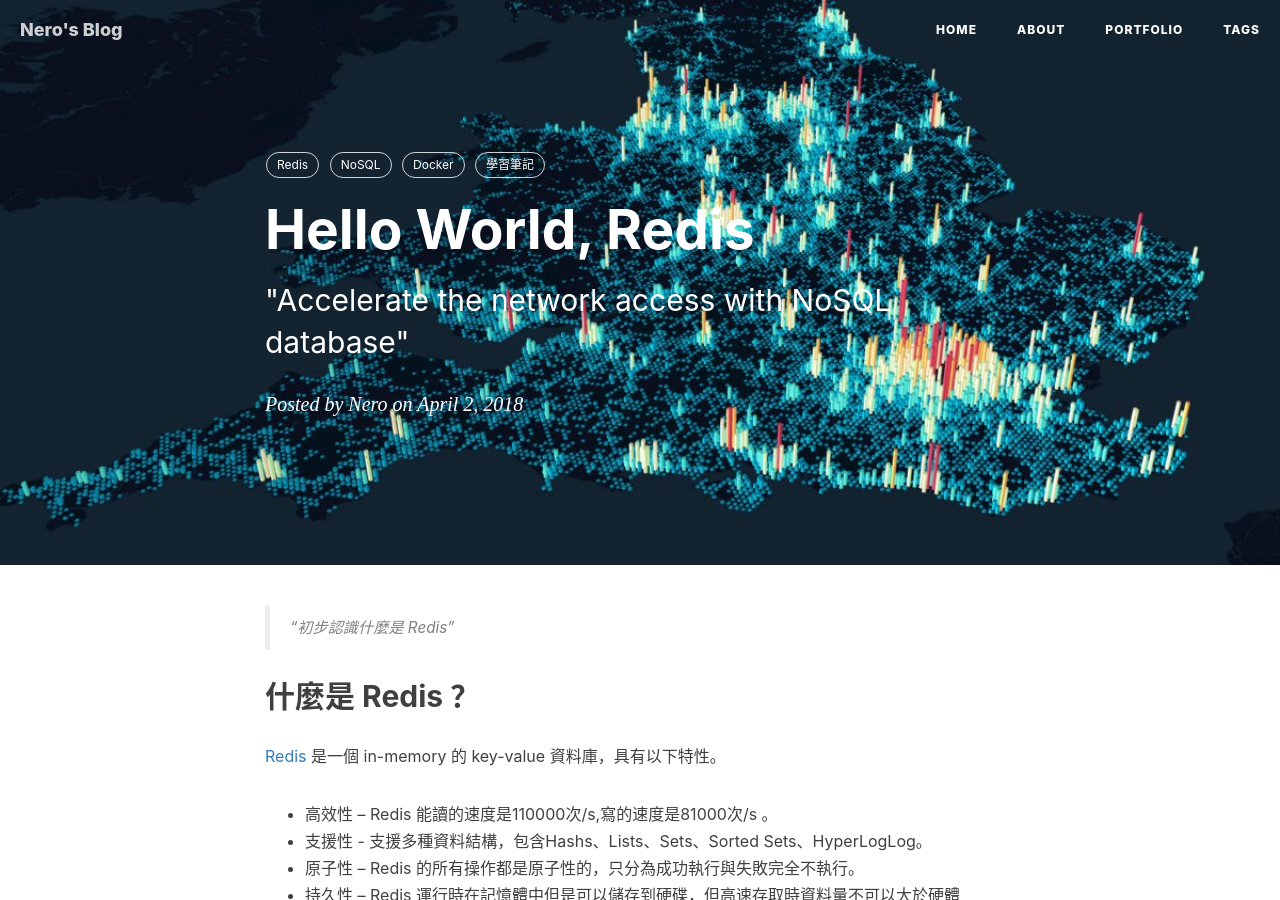
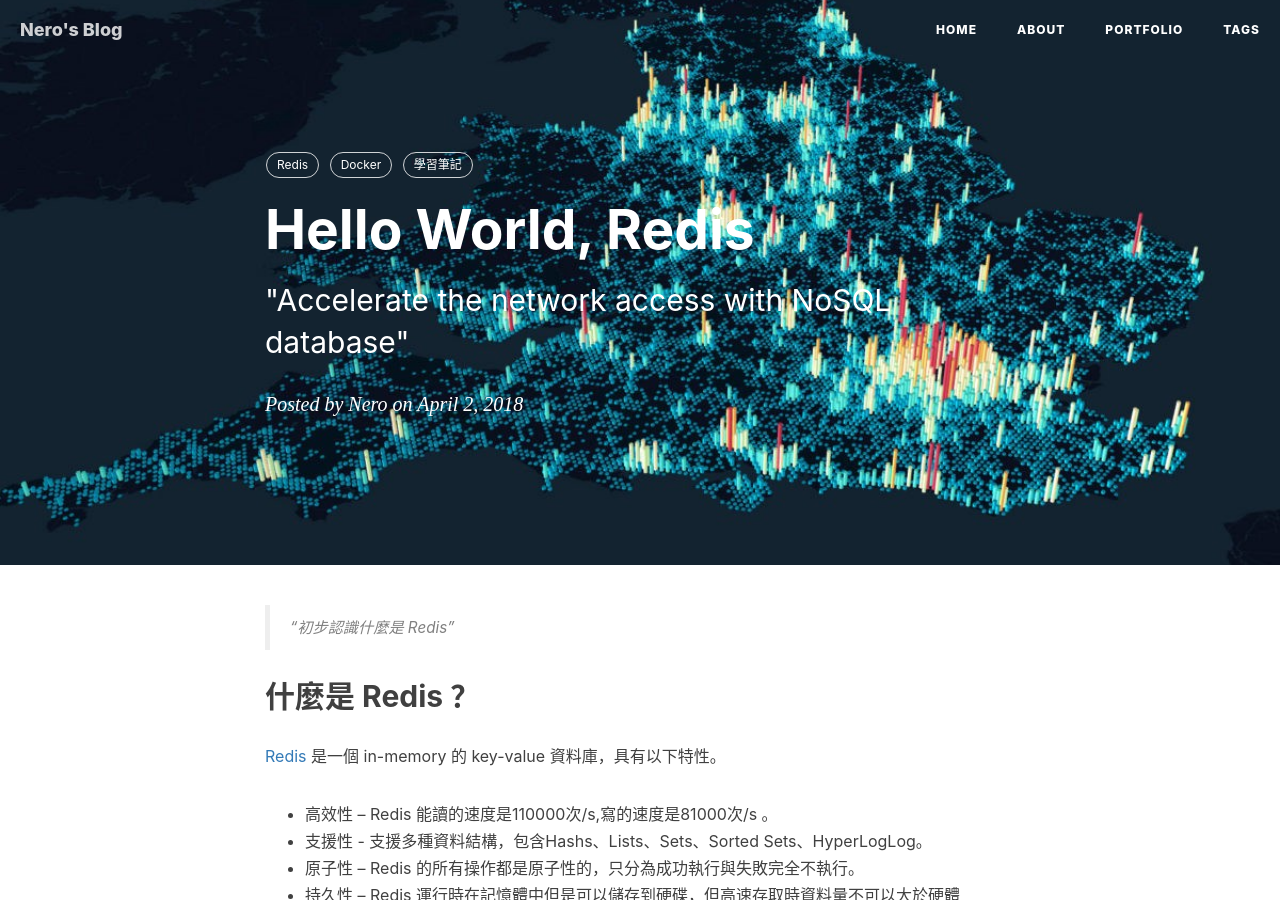
Before and after one commit to NeroCube/nerocube.github.io, a Jekyll site: the page built from _posts/2018-04-02-hello-world-redis.md, in a window 1280 px wide and 900 px high. Built offline with Jekyll 4.4.1, drawn with Linux system fonts in a browser that asks for light colours; nearby versions of some CDN libraries; comment, search, counter and statistics services are not loaded.

Commit message:
Update 2018-04-02-hello-world-redis.md
remove nosql tag

```diff
--- a/_posts/2018-04-02-hello-world-redis.md
+++ b/_posts/2018-04-02-hello-world-redis.md
@@ -7,7 +7,6 @@ author:     "Nero"
 header-img: "img/post-bg-data visualization.jpg"
 tags:
     - Redis
-    - NoSQL
     - Docker
     - 學習筆記
 ---
```
